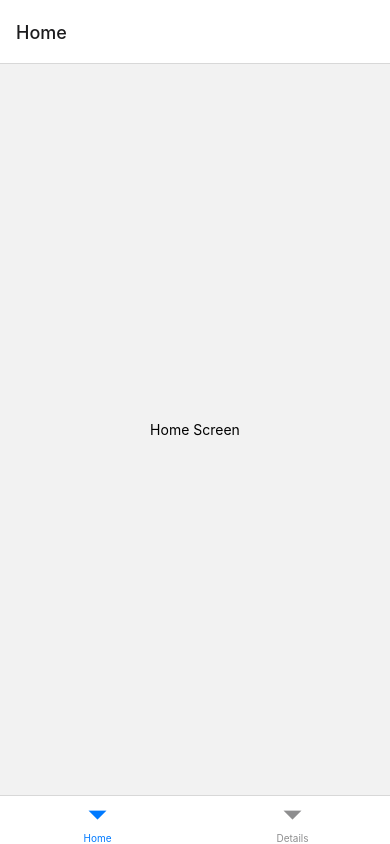
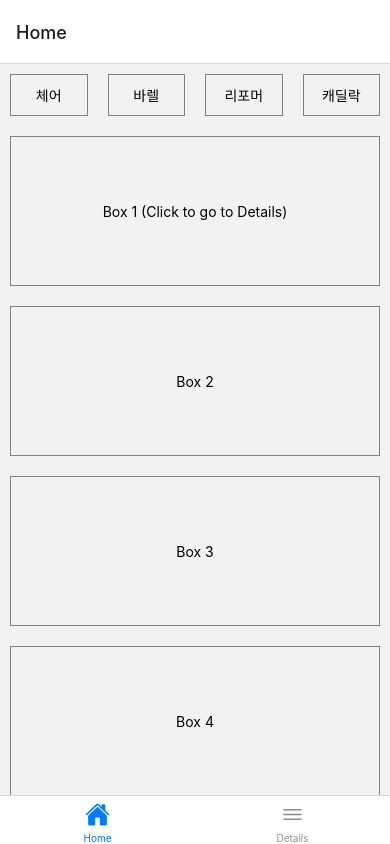
Before and after one commit to bggbr/react-native, a React Native app: screen /Home in a window 390 px wide. Built offline with nearby package versions, Linux system fonts and the light colour scheme.

Commit message:
flex test

```diff
--- a/App.tsx
+++ b/App.tsx
@@ -11,53 +11,16 @@ type RootStackParamList = {
   Home: undefined;
   Details: undefined;
 };
-type HomeScreenProps = NativeStackScreenProps<RootStackParamList, 'Home'>;
-type DetailsScreenProps = NativeStackScreenProps<ParamListBase, 'Details'>;
 
-function HomeScreen({navigation}: HomeScreenProps) {
-  const onClick = useCallback(() => {
-    navigation.navigate('Details');
-  }, [navigation]);
-
-  return (
-    <View style={{flex: 1, alignItems: 'center', justifyContent: 'center'}}>
-      <TouchableHighlight onPress={onClick}>
-        <Text>Home Screen</Text>
-      </TouchableHighlight>
-    </View>
-  );
-}
-
-function DetailsScreen({navigation}: DetailsScreenProps) {
-  const onClick = useCallback(() => {
-    navigation.navigate('Home');
-  }, [navigation]);
-
-  return (
-    <View style={{flex: 1, alignItems: 'center', justifyContent: 'center'}}>
-      <TouchableHighlight onPress={onClick}>
-        <Text>Details Screen</Text>
-      </TouchableHighlight>
-    </View>
-  );
-}
-
-import {createBottomTabNavigator} from '@react-navigation/bottom-tabs';
-const Tab = createBottomTabNavigator();
-function MyTabs() {
-  return (
-    <Tab.Navigator>
-      <Tab.Screen name="Home" component={HomeScreen} />
-      <Tab.Screen name="Details" component={DetailsScreen} />
-    </Tab.Navigator>
-  );
-}
+import HomeScreen from './src/components/HomeScreen';
+import DetailsScreen from './src/components/DetailScreen';
+import BottomTab from './src/common/BottomTab';
 
 const Stack = createNativeStackNavigator<RootStackParamList>();
 function App() {
   return (
     <NavigationContainer>
-      <MyTabs />
+      <BottomTab />
     </NavigationContainer>
   );
 }
--- a/package.json
+++ b/package.json
@@ -17,7 +17,8 @@
     "react-native": "0.72.7",
     "react-native-keyboard-aware-scrollview": "^2.1.0",
     "react-native-safe-area-context": "^4.8.2",
-    "react-native-screens": "^3.28.0"
+    "react-native-screens": "^3.28.0",
+    "react-native-vector-icons": "^10.0.3"
   },
   "devDependencies": {
     "@babel/core": "^7.20.0",
@@ -27,6 +28,7 @@
     "@react-native/metro-config": "^0.72.11",
     "@tsconfig/react-native": "^3.0.0",
     "@types/react": "^18.0.24",
+    "@types/react-native-vector-icons": "^6.4.18",
     "@types/react-test-renderer": "^18.0.0",
     "babel-jest": "^29.2.1",
     "eslint": "^8.19.0",
--- /dev/null
+++ b/src/common/BottomTab.tsx
@@ -0,0 +1,40 @@
+import Ionicons from 'react-native-vector-icons/Ionicons';
+import {createBottomTabNavigator} from '@react-navigation/bottom-tabs';
+import HomeScreen from '../components/HomeScreen';
+import DetailsScreen from '../components/DetailScreen';
+
+const Tab = createBottomTabNavigator();
+function BottomTab() {
+  return (
+    <Tab.Navigator>
+      <Tab.Screen
+        name="Home"
+        component={HomeScreen}
+        options={{
+          tabBarIcon: ({focused, color, size}) => (
+            <Ionicons
+              name={focused ? 'home' : 'home-outline'}
+              size={size}
+              color={color}
+            />
+          ),
+        }}
+      />
+      <Tab.Screen
+        name="Details"
+        component={DetailsScreen}
+        options={{
+          tabBarIcon: ({focused, color, size}) => (
+            <Ionicons
+              name={focused ? 'menu' : 'menu-outline'}
+              size={size}
+              color={color}
+            />
+          ),
+        }}
+      />
+    </Tab.Navigator>
+  );
+}
+
+export default BottomTab;
--- /dev/null
+++ b/src/common/MainNavigation.tsx
@@ -0,0 +1,59 @@
+import React from 'react';
+import {NativeStackScreenProps} from '@react-navigation/native-stack';
+import {
+  ScrollView,
+  Text,
+  TouchableHighlight,
+  View,
+  StyleSheet,
+} from 'react-native';
+
+type RootStackParamList = {
+  Home: undefined;
+  Details: undefined;
+};
+
+// type MainScreenProps = NativeStackScreenProps<RootStackParamList, 'Home'>;
+
+function MainNavigation() {
+  // const onClick = () => {
+  //   navigation.navigate('Details');
+  // };
+
+  return (
+    <View style={styles.container}>
+      <View style={styles.box}>
+        <Text>체어</Text>
+      </View>
+      <View style={styles.box}>
+        <Text>바렐</Text>
+      </View>
+      <View style={styles.box}>
+        <Text>리포머</Text>
+      </View>
+      <View style={styles.box}>
+        <Text>캐딜락</Text>
+      </View>
+      {/* 여기에 더 많은 박스를 추가할 수 있습니다 */}
+    </View>
+  );
+}
+
+const styles = StyleSheet.create({
+  container: {
+    display: 'flex',
+    flexDirection: 'row',
+    justifyContent: 'center',
+  },
+  box: {
+    flex: 1,
+    alignItems: 'center',
+    justifyContent: 'center',
+    borderWidth: 1,
+    borderColor: 'gray',
+    margin: 10,
+    padding: 10,
+  },
+});
+
+export default MainNavigation;
--- /dev/null
+++ b/src/components/DetailScreen.tsx
@@ -0,0 +1,27 @@
+import * as React from 'react';
+import {ParamListBase} from '@react-navigation/native';
+import {NativeStackScreenProps} from '@react-navigation/native-stack';
+import {Text, TouchableHighlight, View} from 'react-native';
+import {useCallback} from 'react';
+type RootStackParamList = {
+  Home: undefined;
+  Details: undefined;
+};
+
+type DetailsScreenProps = NativeStackScreenProps<ParamListBase, 'Details'>;
+
+function DetailsScreen({navigation}: DetailsScreenProps) {
+  const onClick = useCallback(() => {
+    navigation.navigate('Home');
+  }, [navigation]);
+
+  return (
+    <View style={{flex: 1, alignItems: 'center', justifyContent: 'center'}}>
+      <TouchableHighlight onPress={onClick}>
+        <Text>Details Screen</Text>
+      </TouchableHighlight>
+    </View>
+  );
+}
+
+export default DetailsScreen;
--- /dev/null
+++ b/src/components/HomeScreen.tsx
@@ -0,0 +1,70 @@
+import * as React from 'react';
+import {NativeStackScreenProps} from '@react-navigation/native-stack';
+import {
+  ScrollView,
+  Text,
+  TouchableHighlight,
+  View,
+  StyleSheet,
+} from 'react-native';
+import {useCallback} from 'react';
+import MainNavigation from '../common/MainNavigation';
+
+type RootStackParamList = {
+  Home: undefined;
+  Details: undefined;
+};
+
+type HomeScreenProps = NativeStackScreenProps<RootStackParamList, 'Home'>;
+
+function HomeScreen({navigation}: HomeScreenProps) {
+  const onClick = useCallback(() => {
+    navigation.navigate('Details');
+  }, [navigation]);
+
+  return (
+    <ScrollView style={styles.container}>
+      {/* style={{flex: 1, alignItems: 'center', justifyContent: 'center'}} */}
+      {/* <TouchableHighlight onPress={onClick}>
+            <Text>Home Screen</Text>
+        </TouchableHighlight> */}
+
+      <MainNavigation />
+      <TouchableHighlight
+        style={styles.box}
+        onPress={onClick}
+        underlayColor={'blue'}>
+        <Text>Box 1 (Click to go to Details)</Text>
+      </TouchableHighlight>
+      <View style={styles.box}>
+        <Text>Box 2</Text>
+      </View>
+      <View style={styles.box}>
+        <Text>Box 3</Text>
+      </View>
+      <View style={styles.box}>
+        <Text>Box 4</Text>
+      </View>
+      <View style={styles.box}>
+        <Text>Box 4</Text>
+      </View>
+    </ScrollView>
+  );
+}
+
+const styles = StyleSheet.create({
+  container: {
+    flex: 1,
+  },
+  box: {
+    alignItems: 'center',
+    justifyContent: 'center',
+    borderWidth: 1,
+    borderColor: 'gray',
+    margin: 10,
+    padding: 20,
+    height: 150,
+  },
+});
+
+export default HomeScreen;
```
Also changed, not shown: src/components/Chair.tsx (added, +7 -0 lines), src/components/Barrel.tsx (added), src/components/Cadillac.tsx (added), src/components/Reformer.tsx (added), 1 other file (tests, documents, lock files or other folders).
